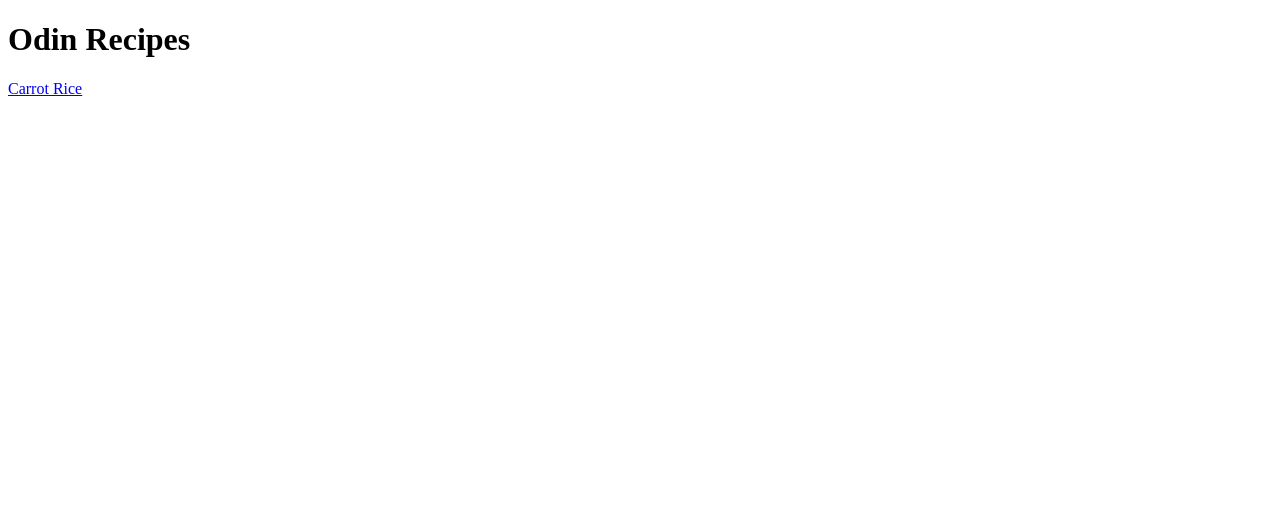
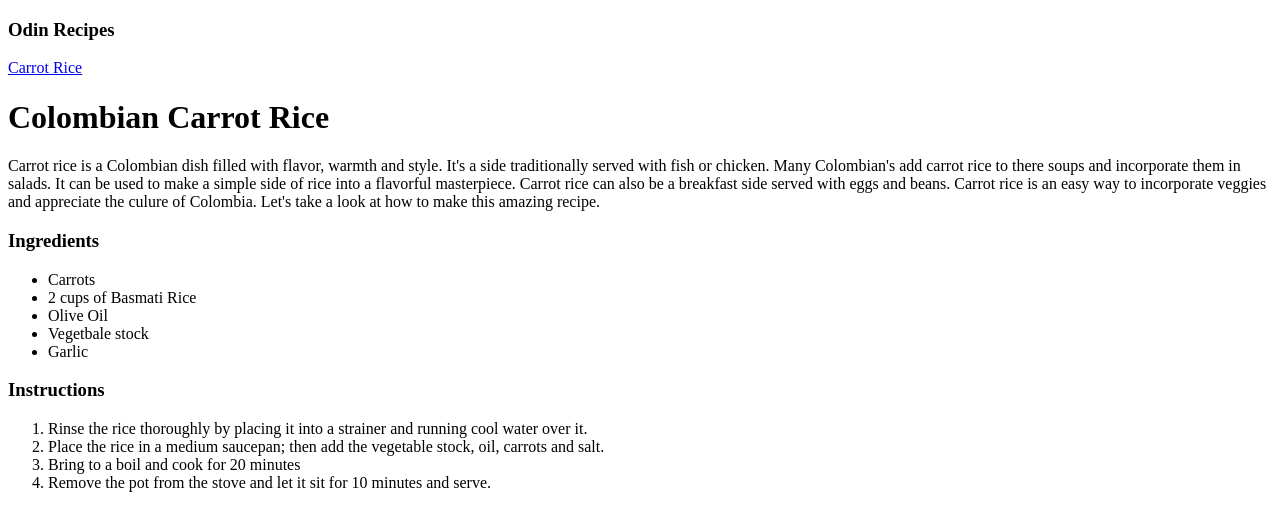
Before and after one commit to venessajo/odin-recipes, a plain HTML site: page index.html in a window 1280 px wide. Drawn offline with Linux system fonts and the light colour scheme.

Commit message:
added description and list

```diff
--- a/index.html
+++ b/index.html
@@ -5,8 +5,29 @@
     </head>
 
     <body>
-        <h1>Odin Recipes</h1>
+        <h3>Odin Recipes</h3>
         <a href="recipes/carrotrice.html">Carrot Rice</a>
+        <h1>Colombian Carrot Rice</h1>
+        <p1>Carrot rice is a Colombian dish filled with flavor, warmth and style. It's a side traditionally served with fish or chicken. Many Colombian's add carrot rice to
+            there soups and incorporate them in salads. It can be used to make a simple side of rice into a flavorful masterpiece.
+            Carrot rice can also be a breakfast side served with eggs and beans.
+        </p1>
 
+        <p1> Carrot rice is an easy way to incorporate veggies and appreciate the culure of Colombia. Let's take a look at how to make this amazing recipe.
+
+        </p1>
+        <h3>Ingredients</h3><ul>
+            <li>Carrots</li>
+            <li>2 cups of Basmati Rice</li>
+            <li>Olive Oil</li>
+            <li>Vegetbale stock</li>
+            <li>Garlic</li>
+        </ul>
+        <h3>Instructions</h3><ol>
+            <li>Rinse the rice thoroughly by placing it into a strainer and running cool water over it.</li>
+            <li>Place the rice in a medium saucepan; then add the vegetable stock, oil, carrots and salt.</li>
+            <li>Bring to a boil and cook for 20 minutes</li>
+            <li>Remove the pot from the stove and let it sit for 10 minutes and serve.</li>
+        </ol>
     </body>
 </html>
```
Also changed, not shown: recipes/carrotrice.html (+1 -0 lines), recipes/rice.jpg (added).
